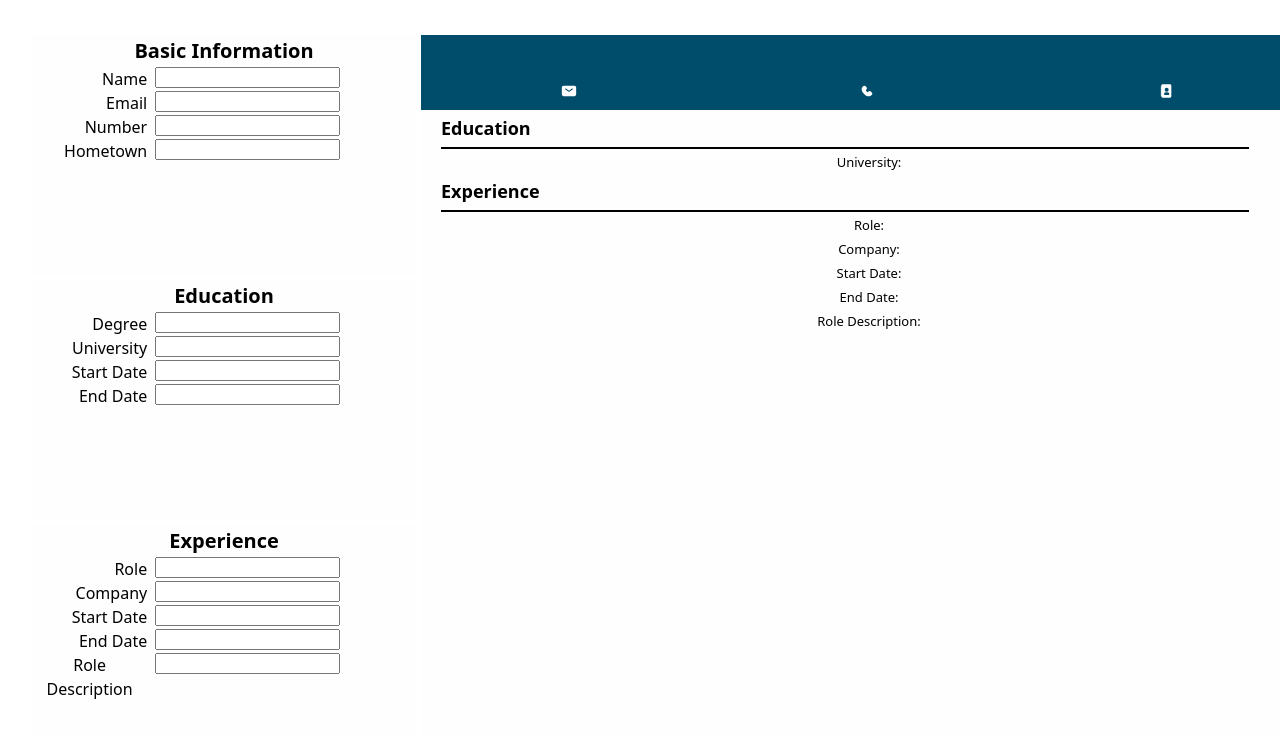
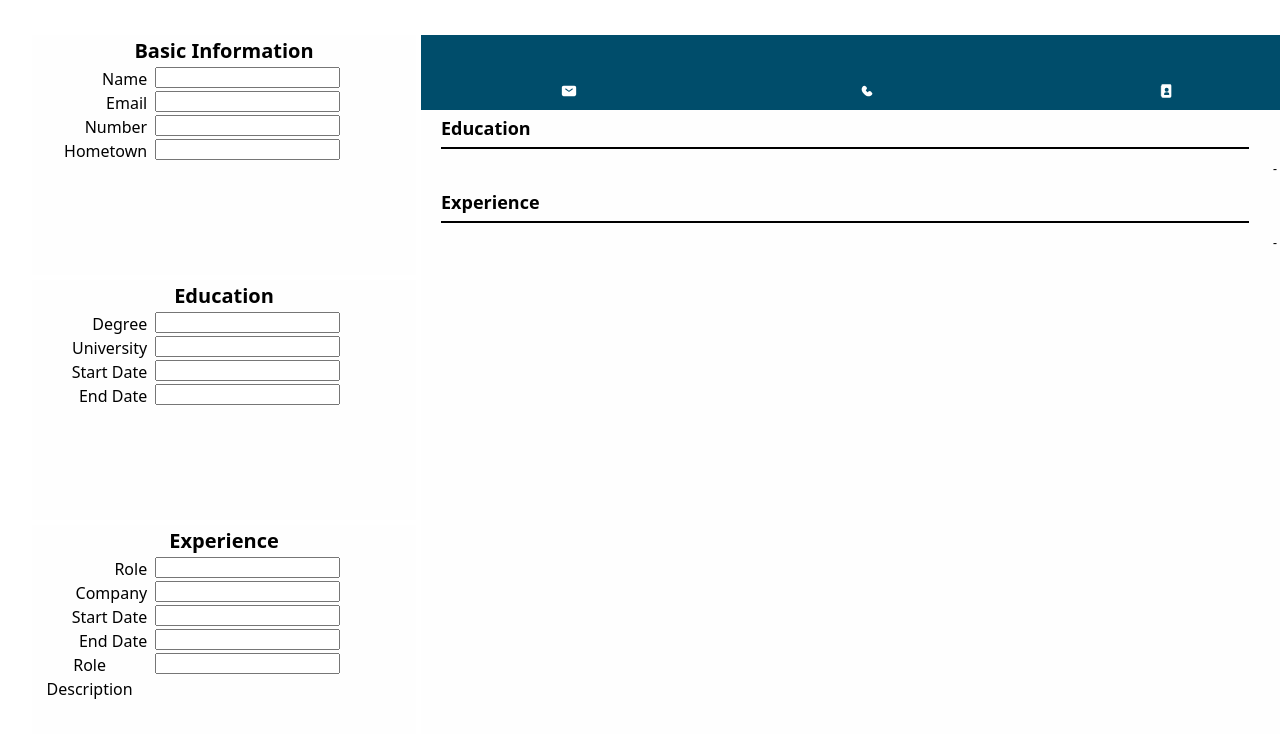
Before and after one commit to MrFerpz/cv-app, a React (Vite) app: page / in a window 1280 px wide. Shown: the top 734 px of the page. Built offline with nearby package versions, Linux system fonts and the light colour scheme.

Commit message:
Cleaned up formatting of education and experience section

```diff
--- a/src/App.css
+++ b/src/App.css
@@ -158,3 +158,27 @@ label {
   display: flex;
   justify-content: space-between;
 }
+
+.cv-uni-dates, .cv-role-dates {
+  margin-right: 40px;
+  font-style: italic;
+  margin-top: 10px;
+}
+
+.cv-degree, .cv-role {
+  margin-left: 20px;
+  font-size: larger;
+  font-weight: 500;
+  margin-top: 10px;
+}
+
+.cv-university, .cv-company {
+  text-align: left;
+  margin: 0 0 10px 20px;
+  color: steelblue;
+}
+
+.cv-role-description {
+  text-align: left;
+  margin-left: 20px;
+}
--- a/src/components/sections/CVApp.jsx
+++ b/src/components/sections/CVApp.jsx
@@ -36,40 +36,37 @@ export default function CVApp({person}) {
                 <div className="cv-education-section">
                     <h2 className="section-title">Education</h2>
                     <div style={separator}></div>
+                    <div className="cv-flex-container">
                         <div>
                             <label label="cv-degree">
                                 <div className="cv-degree">{person.degree}</div>
                             </label>
                         </div>
-                        {/* Current problem here is that the dates don't show here */}
                         <div>
-                            <label label="cv-uni-start-date">
-                                <div className="cv-uni-start-date">{person.uniStartDate}</div>
-                            </label>
-                            <label label="cv-uni-end-date">
-                                <div className="cv-uni-end-date">{person.uniEndDate}</div>
+                            <label label="cv-uni-dates">
+                                <div className="cv-uni-dates">{person.uniStartDate} - {person.uniEndDate}</div>
                             </label>
                         </div>
-                    <label label="cv-university">University:
+                    </div>
+                    <label label="cv-university">
                         <div className="cv-university">{person.university}</div>
                     </label>
                 </div>
                 <div className="cv-experience-section">
                     <h2 className="section-title">Experience</h2>
                     <div style={separator}></div>
-                    <label label="cv-role">Role:
-                        <div className="cv-role">{person.role}</div>
-                    </label>
-                    <label label="cv-company">Company:
+                    <div className="cv-flex-container">
+                        <label label="cv-role">
+                            <div className="cv-role">{person.role}</div>
+                        </label>
+                        <label label="cv-role-dates">
+                            <div className="cv-role-dates">{person.roleStartDate} - {person.roleEndDate}</div>
+                        </label>
+                    </div>
+                    <label label="cv-company">
                         <div className="cv-company">{person.company}</div>
                     </label>
-                    <label label="cv-role-start-date">Start Date:
-                        <div className="cv-role-start-date">{person.roleStartDate}</div>
-                    </label>
-                    <label label="cv-role-end-date">End Date:
-                        <div className="cv-role-end-date">{person.roleEndDate}</div>
-                    </label>
-                    <label label="cv-role-description">Role Description:
+                    <label label="cv-role-description">
                         <div className="cv-role-description">{person.roleDescription}</div>
                     </label>
                 </div>
```
